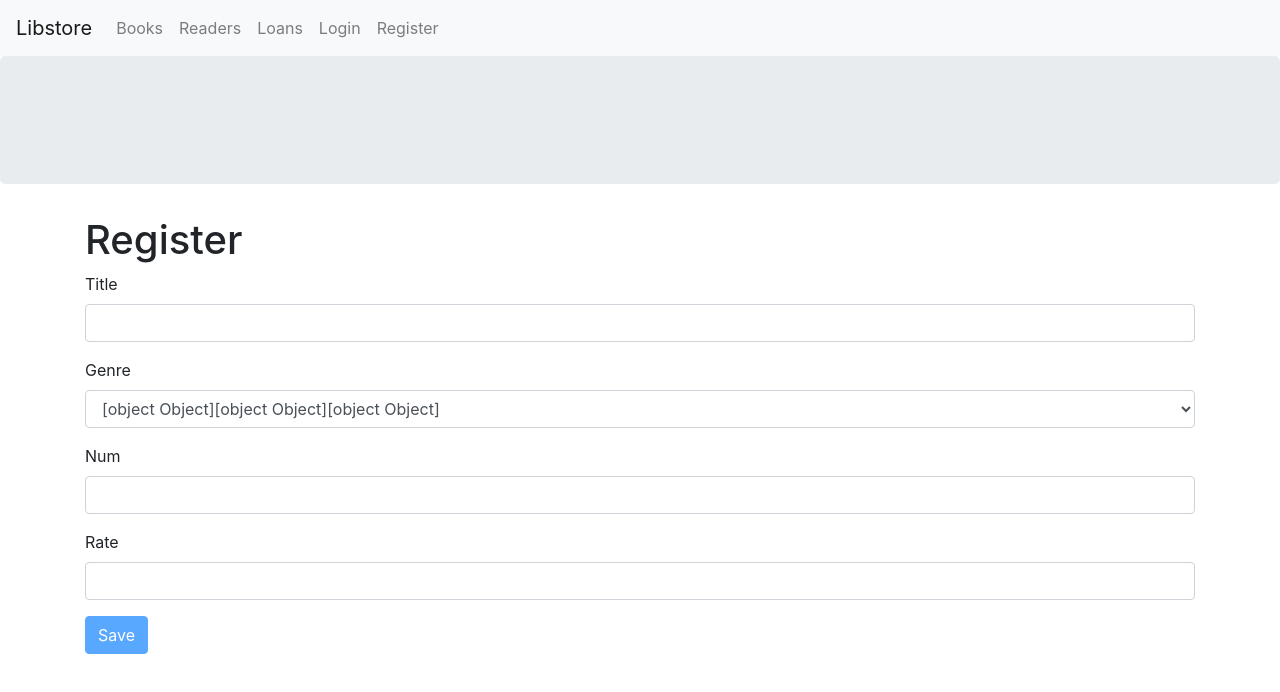
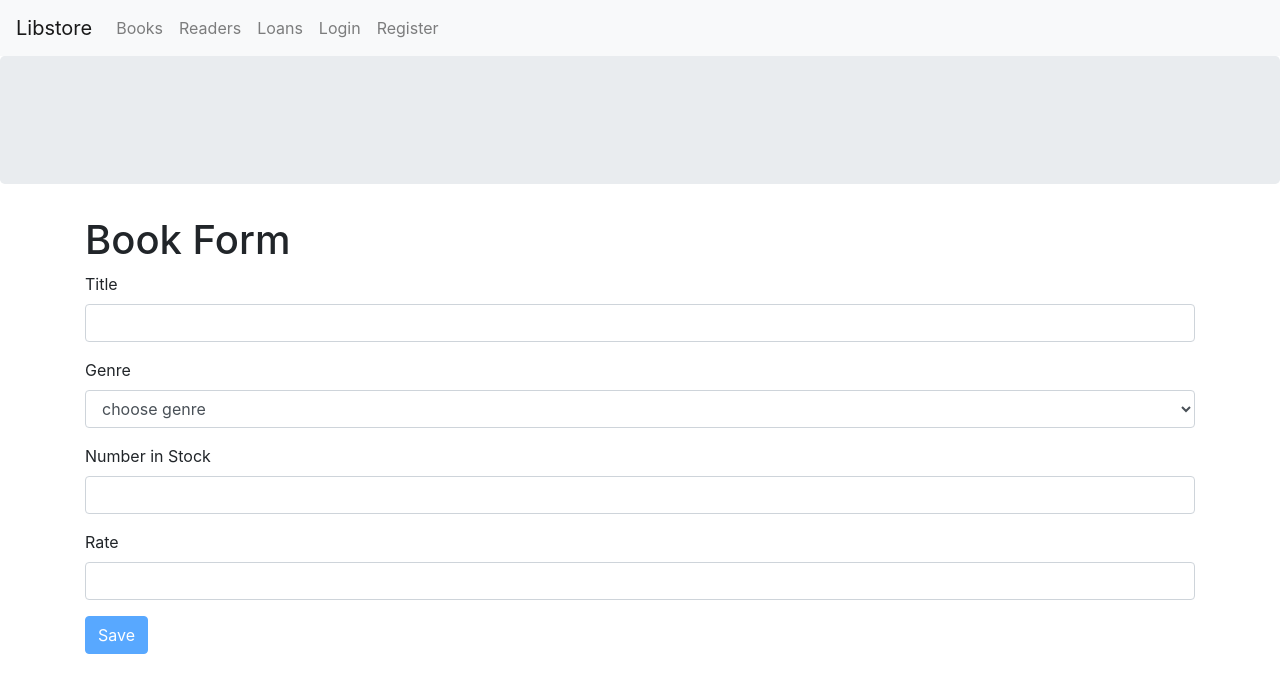
Before and after one commit to osmakins/Bookshop, a React (Create React App) app: page /books/add in a window 1280 px wide. Shown: the top 692 px of the page. Built offline with nearby package versions, Linux system fonts and the light colour scheme.

Commit message:
Implement book form replace addForm component

```diff
--- a/src/App.js
+++ b/src/App.js
@@ -9,7 +9,6 @@ import NotFound from './components/notFound';
 import BookForm from './components/bookForm';
 import LoginForm from './components/loginForm';
 import RegisterForm from './components/registerForm';
-import AddForm from './components/addForm';
 
 
 function App() {
@@ -19,7 +18,6 @@ function App() {
       <div className="jumbotron"></div>
       <main className="container">
         <Switch>
-          <Route path="/books/add" component={AddForm} />
           <Route path="/register" component={RegisterForm} />
           <Route path="/login" component={LoginForm} />
           <Route path="/books/:id" component={BookForm} />
--- a/src/components/addForm.jsx
+++ /dev/null
@@ -1,57 +0,0 @@
-import React from 'react';
-import Joi from 'joi-browser';
-import Form from './common/form'
-import { getGenres } from '../services/fakeGenreService';
-
-class AddForm extends Form {
-  state = {
-    data: {
-      title: "",
-      genreId: "",
-      num: "",
-      rate: ""
-    },
-    genres: [],
-    errors: {}
-  }
-
-
-  schema = {
-    _id: Joi.string(),
-    title: Joi.string().required().label('Title'),
-    genreId: Joi.string().required().label('Genre'),
-    num: Joi.string().required().label('Number in Stock'),
-    rate: Joi.string().required().label('Rate')
-  };
-
-
-  doSubmit = () => {
-    console.log('submitted!')
-  }
-
-  componentDidMount() {
-    const genres = getGenres();
-    this.setState({ genres });
-
-    const genreId = genres._id;
-    this.setState({ genreId });
-
-  }
-
-  render() {
-    return (
-      <div>
-        <h1>Register</h1>
-        <form onSubmit={this.handleSubmit}>
-          {this.renderInput('title', 'Title')}
-          {this.renderSelect('genreId', 'Genre', this.state.genres)}
-          {this.renderInput('num', 'Num')}
-          {this.renderInput('rate', 'Rate')}
-          {this.renderButton("Save")}
-        </form>
-      </div>
-    )
-  }
-}
-
-export default AddForm;
--- a/src/components/bookForm.jsx
+++ b/src/components/bookForm.jsx
@@ -1,12 +1,75 @@
+import Joi from 'joi-browser';
 import React from 'react';
+import { getBook, saveBook } from '../services/fakeBookService';
+import { getGenres } from '../services/fakeGenreService';
+import Form from './common/form';
 
-const BookForm = ({ match, history }) => {
-  return (
-    <div>
-      <h1>Book form id {match.params.id} </h1>
-      <button className="btn btn-primary" onClick={() => history.push("/books")}>Save</button>
-    </div>
-  );
+class BookForm extends Form {
+
+  state = {
+    data: {
+      title: "",
+      genreId: "",
+      numberInStock: "",
+      rating: ""
+    },
+
+    genres: [],
+    errors: {}
+  };
+
+  schema = {
+    _id: Joi.string(),
+    title: Joi.string().required().label("Title"),
+    genreId: Joi.string().required().label("Genre"),
+    numberInStock: Joi.number().min(0).max(100).label("Number in Stock"),
+    rating: Joi.number().required().min(0).max(10).label("Rate")
+  }
+
+  componentDidMount() {
+    const genres = getGenres();
+    this.setState({ genres });
+
+    const bookId = this.props.match.params.id;
+    if (bookId === "add") return;
+
+    const book = getBook(bookId);
+    if (!book) return this.props.history.replace("/not-found");
+
+    this.setState({ data: this.mapToViewModel(book) })
+  }
+
+  mapToViewModel(book) {
+    return {
+      _id: book._id,
+      title: book.title,
+      genreId: book.genre._id,
+      numberInStock: book.numberInStock,
+      rating: book.rating
+    }
+  }
+
+  doSubmit = () => {
+    saveBook(this.state.data);
+
+    this.props.history.push("/books");
+  }
+
+  render() {
+    const { genres } = this.state;
+    return (
+      <div>
+        <h1>Book Form</h1>
+        <form onSubmit={this.handleSubmit}>
+          {this.renderInput("title", "Title")}
+          {this.renderSelect("genreId", "Genre", genres)}
+          {this.renderInput("numberInStock", "Number in Stock", "number")}
+          {this.renderInput("rating", "Rate")}
+          {this.renderButton("Save")}
+        </form>
+      </div>
+    );
+  }
 }
 
 export default BookForm;
--- a/src/components/common/form.jsx
+++ b/src/components/common/form.jsx
@@ -46,7 +46,7 @@ class Form extends Component {
     const errorMessage = this.validateProperty(input);
     if (errorMessage) errors[input.name] = errorMessage;
     else delete errors[input.name];
-    const data = { ...this.state.data }
+    const data = { ...this.state.data || '' }
     data[input.name] = input.value;
     this.setState({ data, errors });
   }
@@ -71,7 +71,7 @@ class Form extends Component {
         options={options}
         onChange={this.handleChange}
         error={errors[name]} />
-    )
+    );
   }
 
 }
--- a/src/components/common/select.jsx
+++ b/src/components/common/select.jsx
@@ -2,15 +2,15 @@ import React from 'react';
 
 const Select = ({ name, label, options, error, ...rest }) => {
   return (
-    <div className="form-group"><label htmlFor={name}>{label}</label>
-      <select name={name} id={name} className="form-control" {...rest}>
-        <option value="">
-          {options.map(option => (
-            <option key={option._id} value={option._id}>
-              {option.name}
-            </option>
-          ))}
-        </option>
+    <div className="form-group">
+      <label htmlFor={name}>{label}</label>
+      <select name={name} id={name} {...rest} className="form-control">
+        <option value="">choose genre</option>
+        {options.map(option => (
+          <option key={option._id} value={option._id}>
+            {option.name}
+          </option>
+        ))}
       </select>
       {error && <div className="alert alert-danger">{error}</div>}
     </div>
--- a/src/services/fakeBookService.js
+++ b/src/services/fakeBookService.js
@@ -78,13 +78,13 @@ export function getBook(id) {
 
 export function saveBook(book) {
   let bookInDb = books.find(m => m._id === book._id) || {};
-  bookInDb.name = book.name;
+  bookInDb.title = book.title;
   bookInDb.genre = genresAPI.genres.find(g => g._id === book.genreId);
   bookInDb.numberInStock = book.numberInStock;
   bookInDb.rating = book.rating;
 
   if (!bookInDb._id) {
-    bookInDb._id = Date.now();
+    bookInDb._id = Date.now().toString();
     books.push(bookInDb);
   }
 
```
